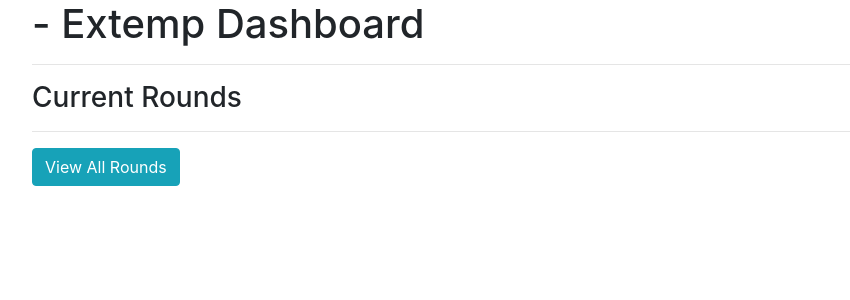
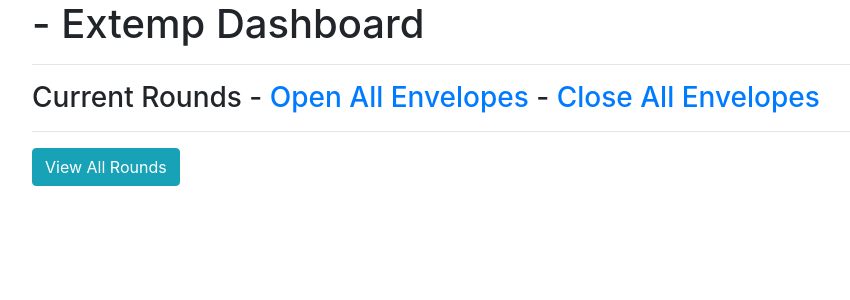
Before and after one commit to omajoshi/debate, a Django app: template extemp/templates/extemp/tournament_detail.html in a window 1280 px wide. Shown: the part 104-404 px from the top of the page, without its empty margins (68-918 px from the left). Run offline with Django 3.2, Linux system fonts and the light colour scheme; the template is opened without the code that fills it, so the values that code supplies are empty; some libraries are stand-ins or nearby versions.

Commit message:
added current_rounds controls to dashboard

```diff
--- a/extemp/templates/extemp/tournament_detail.html
+++ b/extemp/templates/extemp/tournament_detail.html
@@ -2,7 +2,7 @@
 {% block content %}
 <h1>{{ tournament.name }} - Extemp Dashboard</h1>
 <hr>
-<h3>Current Rounds</h3>
+<h3>Current Rounds - <a href="{% url 'extemp:open_current_rounds' tournament.pk %}">Open All Envelopes</a> - <a href="{% url 'extemp:close_current_rounds' tournament.pk %}">Close All Envelopes</a></h3>
 {% for round in tournament.get_current_rounds %}
 <h5>{{ round.event.name }} - {{ round.get_name_display }} - <a href="{% url 'extemp:bulk_add_topics' round.pk %}">Manage Topics</a> - <a href="{% url 'extemp:manage_sections' round.pk %}">Manage Sections</a> - <a href="{% url 'extemp:open_round' round.pk %}">Open Envelopes</a> - <a href="{% url 'extemp:close_round' round.pk %}">Close Envelopes</a></h5>
 {% for section in round.section_set.all %}
```
